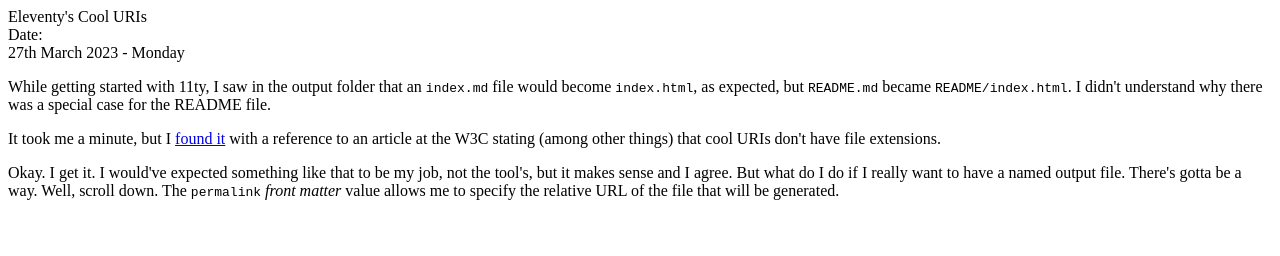
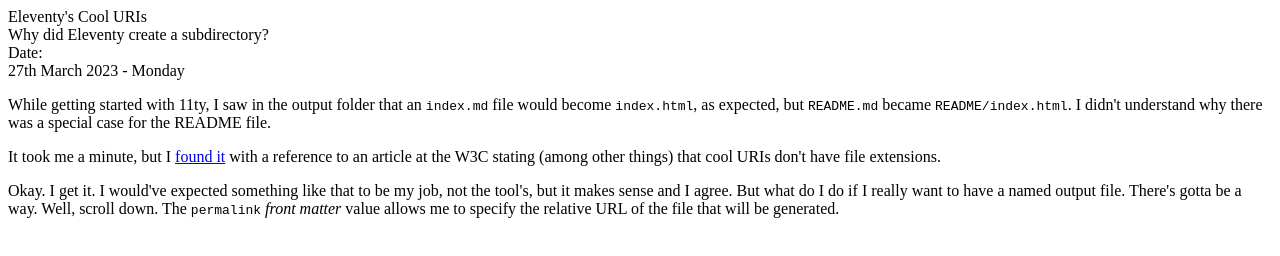
Before and after one commit to VAggrippino/blog, an Eleventy site: page _input/posts/eleventy-cool-uris.md in a window 1280 px wide. Built offline with nearby package versions, Linux system fonts and the light colour scheme; Eleventy itself is replaced by a stand-in of ours; files that its build step writes are made by us from their sources.

Commit message:
Fix posts layout incorrectly referencing subtitle

```diff
--- a/_includes/layouts/post.njk
+++ b/_includes/layouts/post.njk
@@ -3,7 +3,7 @@
 ---
 <div class="post__title">{{ title | safe }}</div>
 {% if subtitle %}
-  <div class="post__subtitle">{{ post.data.subtitle | safe }}</div>
+  <div class="post__subtitle">{{ subtitle | safe }}</div>
 {% endif %}
 Date: <div class="post__date">{% formatted_date date %}</div>
 {{ content | safe }}
```
